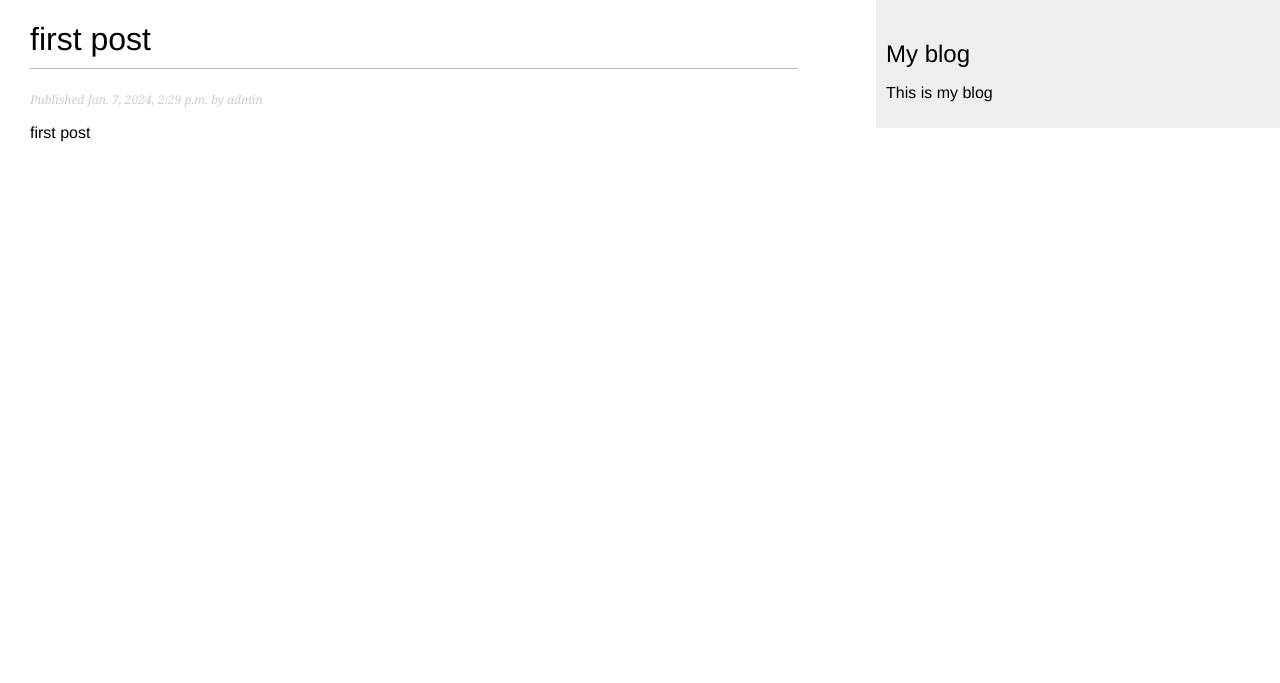
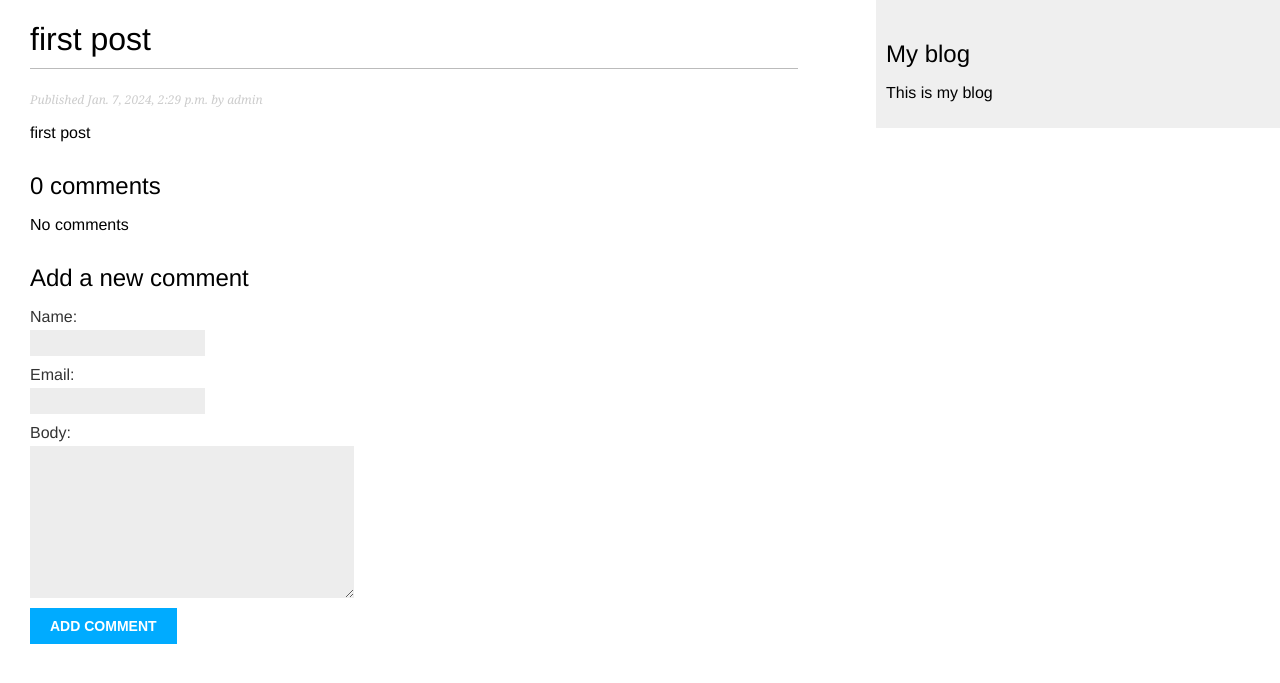
Before and after one commit to delawer33/blog, a Django app: a page that uses blog/blogapp/templates/blogapp/post/detail.html in a window 1280 px wide. Shown: the top 683 px of the page. Run offline with Django 4.2, Linux system fonts and the light colour scheme; data comes from the database, SQL or seed files in the repository; both versions use the stored data as it was after the commit.

Commit message:
added comments

```diff
--- /dev/null
+++ b/blog/blogapp/forms.py
@@ -0,0 +1,7 @@
+from django import forms
+from .models import Comment
+
+class CommentForm(forms.ModelForm):
+    class Meta:
+        model = Comment
+        fields = ['name', 'email', 'body']
--- a/blog/blogapp/models.py
+++ b/blog/blogapp/models.py
@@ -45,3 +45,23 @@ class Post(models.Model):
                              self.publish.month,
                              self.publish.day,
                              self.slug])
+
+class Comment(models.Model):
+    post = models.ForeignKey(Post,
+                             on_delete=models.CASCADE,
+                             related_name='comments')
+    name = models.CharField(max_length=80)
+    email = models.EmailField()
+    body = models.TextField()
+    created = models.DateTimeField(auto_now_add=True)
+    updated = models.DateTimeField(auto_now=True)
+    active = models.BooleanField(default=True)
+
+    class Meta:
+        ordering = ['created']
+        indexes = [
+            models.Index(fields=['created'])
+        ]
+
+    def __str__(self):
+        return f'Comment by {self.name} on {self.post}'
--- a/blog/blogapp/templates/blogapp/post/detail.html
+++ b/blog/blogapp/templates/blogapp/post/detail.html
@@ -8,4 +8,23 @@
     Published {{ post.publish }} by {{ post.author }}
   </p>
   {{ post.body|linebreaks }}
+
+  {% with comments.count as total_comments %}
+  <h2>
+    {{ total_comments }} comment{{ total_comments|pluralize }}
+  </h2>
+  {% endwith %}
+  {% for comment in comments %}
+    <div class="comment">
+      <p class="info">
+        Comment {{ forloop.counter }} by {{ comment.name }}
+        {{ comment.created }}
+      </p>
+      {{ comment.body|linebreaks }}
+    </div>
+    {% empty %}
+      <p>No comments</p>
+
+  {% endfor %}
+  {% include "blogapp/post/includes/comment_form.html" %}
 {% endblock %}
--- /dev/null
+++ b/blog/blogapp/templates/blogapp/post/includes/comment_form.html
@@ -0,0 +1,12 @@
+<h2>Add a new comment</h2>
+
+<form action="{% url "blog:post_comment" post.id %}" method="post">
+
+    {{ form.as_p }}
+    {% csrf_token %}
+
+    <p>
+        <input type="submit" value="Add comment">
+    </p>
+
+</form>
--- a/blog/blogapp/urls.py
+++ b/blog/blogapp/urls.py
@@ -5,5 +5,8 @@ app_name = 'blog_app'
 
 urlpatterns = [
     path('', views.PostListView.as_view(), name='post_list'),
-    path('<int:year>/<int:month>/<int:day>/<slug:post>/', views.post_detail, name='post_detail')
+    path('<int:year>/<int:month>/<int:day>/<slug:post>/', views.post_detail,
+         name='post_detail'),
+    path('<int:post_id>/comment/', views.post_comment,
+         name='post_comment')
 ]
--- a/blog/blogapp/views.py
+++ b/blog/blogapp/views.py
@@ -1,8 +1,10 @@
 from django.shortcuts import render, get_object_or_404
 from django.http import Http404
-from .models import Post
 from django.core.paginator import Paginator, EmptyPage, PageNotAnInteger
 from django.views.generic import ListView
+from django.views.decorators.http import require_POST
+from .models import Post, Comment
+from .forms import CommentForm
 
 class PostListView(ListView):
     queryset = Post.published.all()
@@ -32,6 +34,24 @@ def post_detail(request, year, month, day, post):
                              publish__year=year,
                              publish__month=month,
                              publish__day=day)
+    comments = post.comments.filter(active=True)
+    form = CommentForm()
     return render(request,
                   'blogapp/post/detail.html',
-                  {'post': post})
+                  {'post': post, 'comments': comments, 'form':form})
+
+@require_POST
+def post_comment(request, post_id):
+    post = get_object_or_404(Post,
+                             id=post_id,
+                             status=Post.Status.PUBLISHED)
+    comment = None
+    form = CommentForm(data=request.POST)
+
+    if form.is_valid():
+        comment = form.save(commit=False)
+        comment.post = post
+        comment.save()
+
+    return render(request, 'blogapp/post/comment.html',
+                  {'post':post, 'form':form, 'comment':comment})
```
Also changed, not shown: blog/blogapp/admin.py (+7 -1 lines), blog/blogapp/templates/blogapp/post/comment.html (added, +16 -0 lines), blog/blogapp/migrations/0002_comments.py (added), blog/blogapp/migrations/0003_rename_comments_comment_and_more.py (added), blog/db.sqlite3.
